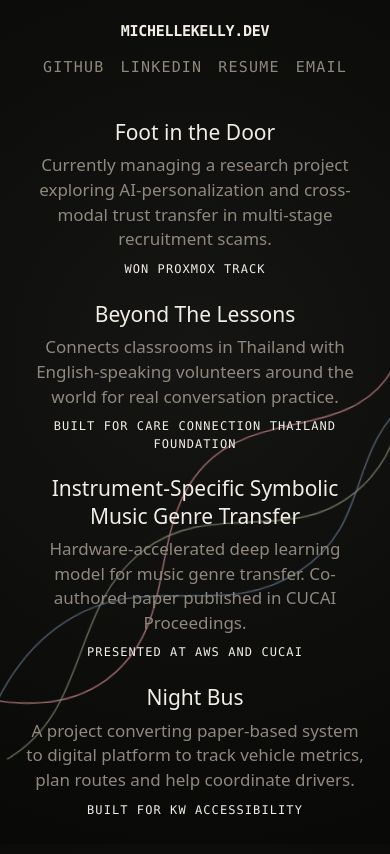
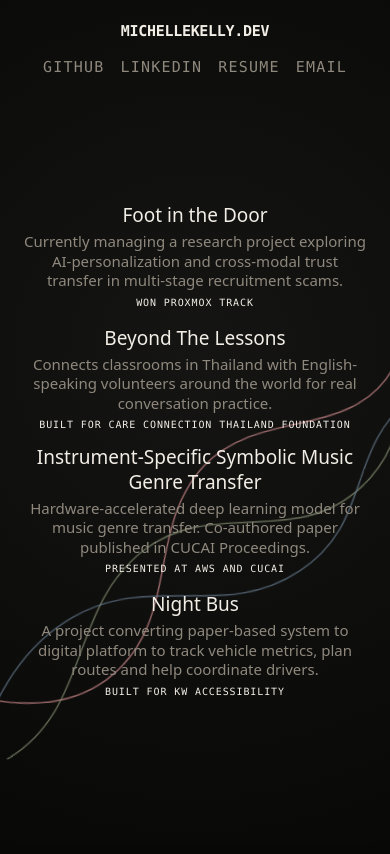
Before and after one commit to MichelleBKelly/michellebkelly.github.io, a plain HTML site: page pages/projects.html in a window 390 px wide. Drawn offline with Linux system fonts and the light colour scheme.

Commit message:
unscrollable

```diff
--- a/pages/projects.html
+++ b/pages/projects.html
@@ -18,7 +18,7 @@
   <link rel="icon" href="../assets/favicon.ico">
   <link rel="stylesheet" href="../style.css">
 </head>
-<body>
+<body class="listing-page">
   <svg class="bg-mark" viewBox="0 0 900 900" fill="none" aria-hidden="true">
     <path class="line1" d="M785 95C686 91 622 124 592 194C558 273 617 329 571 399C524 470 429 430 367 486C300 547 332 650 249 703C192 739 121 718 76 697" stroke="#e5989b" stroke-width="1.4" stroke-opacity="0.9"/>
     <path class="line2" d="M830 252C731 227 658 247 611 313C558 388 604 458 531 519C457 581 374 520 298 570C215 624 230 734 139 779" stroke="#a3b18a" stroke-width="1.4" stroke-opacity="0.8"/>
--- a/style.css
+++ b/style.css
@@ -13,6 +13,11 @@
 * { box-sizing: border-box; }
 
 html, body { height: 100%; }
+
+body.listing-page {
+  height: 100dvh;
+  overflow: hidden;
+}
 
 body {
   margin: 0;
@@ -82,6 +87,11 @@ html.animate-mark .bg-mark .line3 {
   display: grid;
   grid-template-rows: auto 1fr auto;
   padding: clamp(22px, 4vw, 54px);
+}
+
+.listing-page .page {
+  height: 100%;
+  min-height: 0;
 }
 
 header, footer {
@@ -393,8 +403,11 @@ h1 {
     opacity: 0.72;
   }
 
-  .listing-main { padding: 5vh 0; }
-  .entry { margin-top: 22px; }
+  .listing-main { padding: 2vh 0; }
+  .entry { margin-top: 14px; }
+  .entry-title { font-size: 19px; }
+  .entry-description { margin-top: 4px; font-size: 15px; line-height: 1.3; }
+  .entry-meta, .entry-stat { margin-top: 5px; font-size: 10px; line-height: 1.3; }
 
   h1 {
     font-size: 48px;
```
Also changed, not shown: pages/ventures.html (+1 -1 lines).
